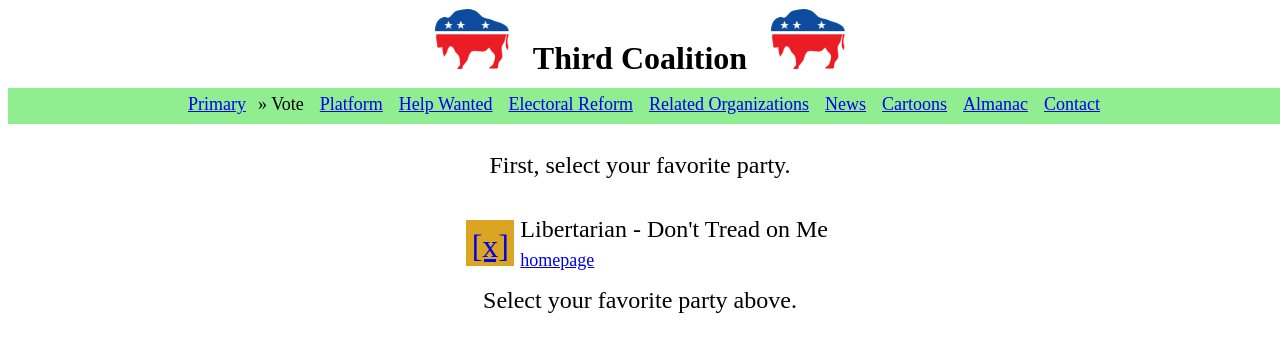
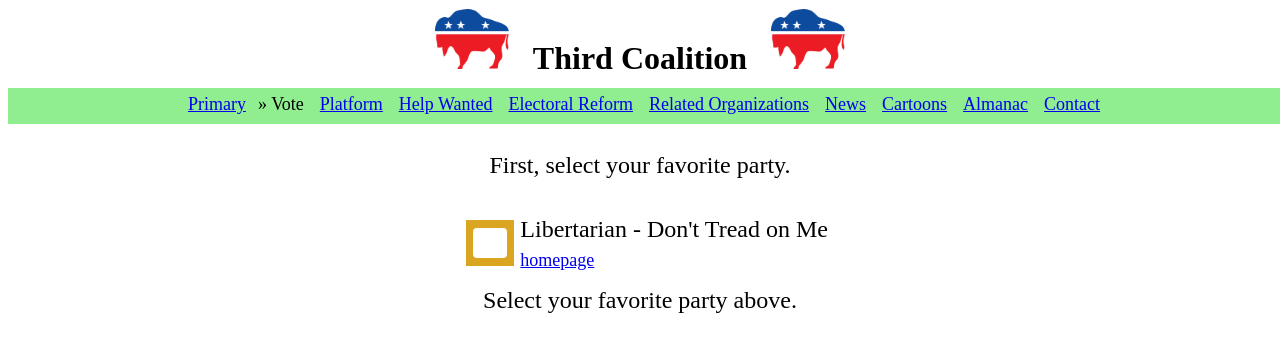
Before and after one commit to ThirdCoalition/primary, a Django app: page /vote in a window 1280 px wide. Shown: the top 352 px of the page. Run offline with Django 3.2, Linux system fonts and the light colour scheme; data comes from the database, SQL or seed files in the repository; tables that the repository leaves empty hold one stand-in row (values such as "Sample post").

Commit message:
use a consistent style (less ugly too)

```diff
--- a/templates/vote.html
+++ b/templates/vote.html
@@ -14,7 +14,9 @@
     <tr>
       <td class="range">
         <div style="background-color:{{ c.color }};">
-          <a href="/approval?fav={{ c.name }}">[x]</a>
+          <span onclick="javascript: location.href='/approval?fav={{ c.name }}';">
+            <input class="rangeValue" readonly="readonly" />
+          </span>
         </div>
       </td>
 
```
